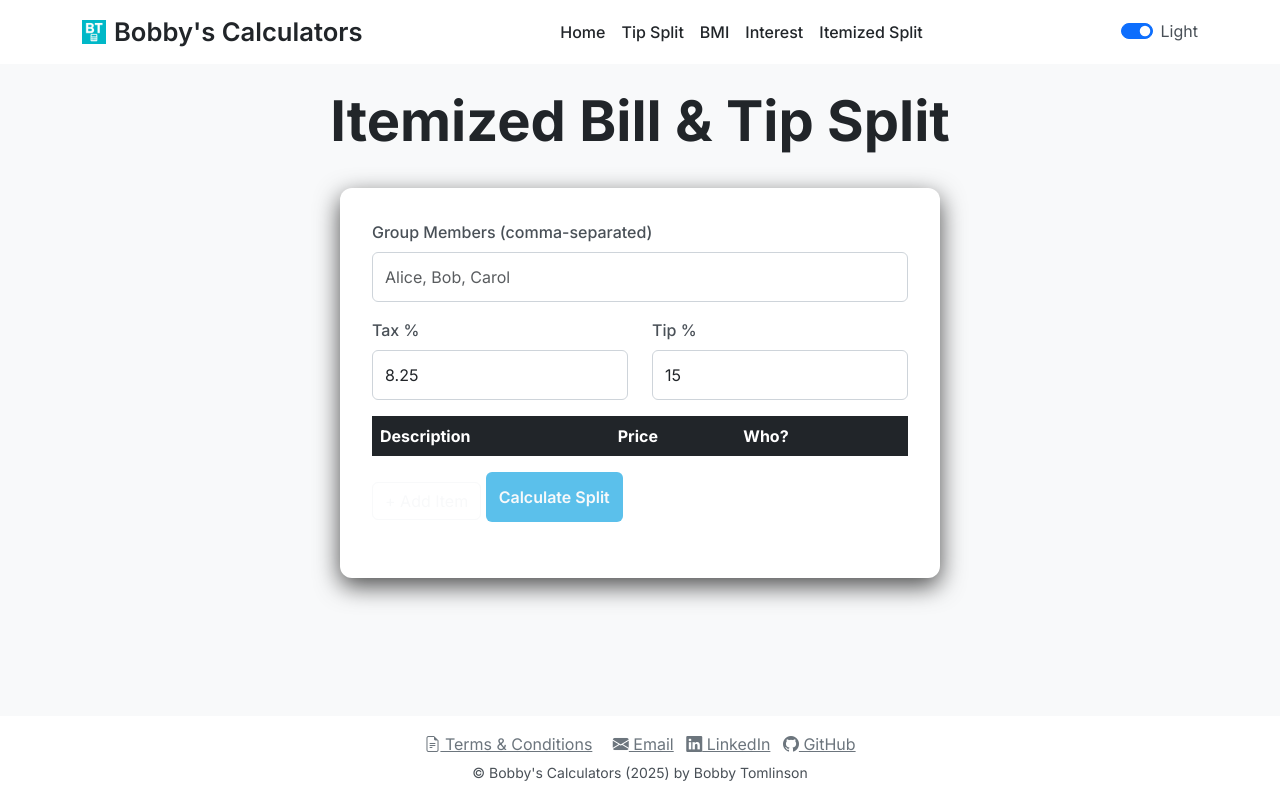
After one commit to btomlinson237/newProject, a Flask app: page /split in a window 1280 px wide. The commit adds this page. Run offline with Flask 3, Linux system fonts and the light colour scheme; lists and menus that the app fills with data are empty.

Commit message:
Manual split check

```diff
--- a/app.py
+++ b/app.py
@@ -18,6 +18,10 @@ def bmi():
 def interest():
     return render_template('interest.html')
 
+@app.route('/split')
+def split():
+    return render_template('split.html')
+
 @app.route('/terms')
 def terms():
     return render_template('terms.html')
--- a/static/css/styles.css
+++ b/static/css/styles.css
@@ -180,3 +180,10 @@ html[data-theme="light"] .navbar-nav .nav-link {
 html[data-theme="light"] .form-check-label {
   color: var(--text-secondary) !important;
 }
+
+
+/* Allow multi-select boxes to expand and show options */
+.form-select[multiple] {
+  min-height: 6rem;
+  height: auto !important;
+}
--- a/static/js/scripts.js
+++ b/static/js/scripts.js
@@ -3,7 +3,6 @@
 // — Alpine component registrations —
 document.addEventListener('alpine:init', () => {
   Alpine.data('tipCalc', () => ({
-    // — state —
     bill:          null,
     pct:           15,
     people:        1,
@@ -13,11 +12,8 @@ document.addEventListener('alpine:init', () => {
     tip:           0,
     total:         0,
     perPerson:     0,
+    history:       [],
 
-    // ← new history array
-    history: [],
-
-    // — validity check —
     get isValid() {
       return (
         this.bill   >  0 &&
@@ -27,7 +23,6 @@ document.addEventListener('alpine:init', () => {
       );
     },
 
-    // — action —
     calculate() {
       this.tip       = (this.bill || 0) * (this.pct / 100);
       this.total     = (this.bill || 0) + this.tip;
@@ -35,7 +30,6 @@ document.addEventListener('alpine:init', () => {
         ? this.total / this.people
         : 0;
 
-      // ← record this result
       this.history.push({
         bill:       this.bill,
         pct:        this.pct,
@@ -47,7 +41,6 @@ document.addEventListener('alpine:init', () => {
     }
   }));
 
-
   Alpine.data('bmiCalc', () => ({
     weight:        null,
     height:        null,
@@ -58,13 +51,11 @@ document.addEventListener('alpine:init', () => {
     category:      '',
     history:       [],
 
-    // valid only when both inputs > 0
     get isValid() {
       return this.weight > 0 && this.height > 0;
     },
 
     calculate() {
-      // compute bmi & category
       let w = this.weight || 0;
       let h = this.height || 0;
       if (this.unit === 'imperial') {
@@ -78,7 +69,6 @@ document.addEventListener('alpine:init', () => {
                        : b < 30   ? 'Overweight'
                        : 'Obese';
 
-      // record into history
       this.history.push({
         weight:   this.weight,
         height:   this.height,
@@ -90,29 +80,27 @@ document.addEventListener('alpine:init', () => {
   }));
 
   Alpine.data('interestCalc', () => ({
-    principal:      null,
-    rate:           null,
-    time:           null,
-    touchedP:       false,
-    touchedR:       false,
-    touchedT:       false,
-    interest:       0,
-    total:          0,
-    history:        [],
+    principal: null,
+    rate:      null,
+    time:      null,
+    touchedP:  false,
+    touchedR:  false,
+    touchedT:  false,
+    interest:  0,
+    total:     0,
+    history:   [],
 
-    // valid when principal>0, rate≥0, time>0
     get isValid() {
       return this.principal > 0 && this.rate >= 0 && this.time > 0;
     },
 
     calculate() {
       const P = this.principal || 0;
-      const r = (this.rate || 0)/100;
+      const r = (this.rate || 0) / 100;
       const t = this.time || 0;
       this.interest = (P * r * t).toFixed(2);
       this.total    = (P + parseFloat(this.interest)).toFixed(2);
 
-      // record into history
       this.history.push({
         principal: this.principal.toFixed(2),
         rate:      this.rate.toFixed(2),
@@ -122,25 +110,82 @@ document.addEventListener('alpine:init', () => {
       });
     }
   }));
+
+  // — Itemized split with line‐item assignment —
+  Alpine.data('itemizedSplit', () => ({
+    taxRate:     8.25,
+    tipRate:     15,
+    peopleInput: '',
+    people:      [],
+    items:       [],
+    shares:      {},
+
+    init() {
+      // 1) parse once on mount
+      this.parsePeople();
+      // 2) re-parse whenever the text changes
+      this.$watch('peopleInput', () => this.parsePeople());
+    },
+
+    addItem() {
+      this.items.push({ desc: '', price: 0, assigned: [] });
+    },
+    removeItem(i) {
+      this.items.splice(i, 1);
+    },
+
+    parsePeople() {
+      // break on commas, trim out empties
+      this.people = this.peopleInput
+        .split(',')
+        .map(s => s.trim())
+        .filter(Boolean);
+
+      // reset any stale assignments
+      this.items.forEach(it => { it.assigned = []; });
+    },
+
+    calculate() {
+      const subtotals = {};
+      this.people.forEach(p => subtotals[p] = 0);
+
+      // allocate each item equally to its assignees
+      this.items.forEach(it => {
+        const n = it.assigned.length;
+        if (!n) return;
+        const per = it.price / n;
+        it.assigned.forEach(p => subtotals[p] += per);
+      });
+
+      const itemTotal = Object.values(subtotals).reduce((a, b) => a + b, 0);
+      const taxAmt    = itemTotal * (this.taxRate / 100);
+      const tipAmt    = itemTotal * (this.tipRate / 100);
+      const grandTotal= itemTotal + taxAmt + tipAmt;
+      const factor    = grandTotal / itemTotal;
+
+      // final per-person share
+      this.people.forEach(p => {
+        this.shares[p] = subtotals[p] * factor;
+      });
+    }
+  }));
 });
 
 // — Theme toggle logic —
-// Moves the <html> between light/dark based on switch & persists in localStorage.
+// Moves the <html> between light/dark based on switch & persists choice.
 (function() {
   const toggle = document.getElementById('themeToggle');
   const root   = document.documentElement;
   const saved  = localStorage.getItem('theme');
 
-  // Initialize on page load
   if (
     saved === 'light' ||
-    ( !saved && window.matchMedia('(prefers-color-scheme: light)').matches )
+    (!saved && window.matchMedia('(prefers-color-scheme: light)').matches)
   ) {
     root.setAttribute('data-theme', 'light');
     if (toggle) toggle.checked = true;
   }
 
-  // If the toggle exists, wire up the change handler
   if (toggle) {
     toggle.addEventListener('change', () => {
       if (toggle.checked) {
--- a/templates/base.html
+++ b/templates/base.html
@@ -76,6 +76,10 @@
             <a class="nav-link {% if request.endpoint=='interest' %}active{% endif %}"
                href="{{ url_for('interest') }}">Interest</a>
           </li>
+          <li class="nav-item">
+            <a class="nav-link {% if request.endpoint=='split' %}active{% endif %}"
+              href="{{ url_for('split') }}">Itemized Split</a>
+          </li>
         </ul>
       </div>
 
--- /dev/null
+++ b/templates/split.html
@@ -0,0 +1,123 @@
+{% extends 'base.html' %}
+{% block page_title %}Itemized Bill &amp; Tip Split{% endblock %}
+{% block content %}
+<div
+  x-data="itemizedSplit()"
+  x-init="init()"
+  class="form-card w-100"
+>
+
+  <!-- Group Members (define these first) -->
+  <div class="mb-3">
+    <label class="form-label">Group Members (comma-separated)</label>
+    <input
+      type="text"
+      x-model="peopleInput"
+      placeholder="Alice, Bob, Carol"
+      class="form-control input-field"
+    />
+  </div>
+
+  <!-- Tax & Tip Rates -->
+  <div class="row mb-3">
+    <div class="col-md-6">
+      <label class="form-label">Tax %</label>
+      <input type="number"
+             x-model.number="taxRate"
+             min="0"
+             class="form-control input-field"/>
+    </div>
+    <div class="col-md-6">
+      <label class="form-label">Tip %</label>
+      <input type="number"
+             x-model.number="tipRate"
+             min="0"
+             class="form-control input-field"/>
+    </div>
+  </div>
+
+  <!-- Dynamic Item List -->
+    <table class="table table-dark table-borderless mb-3">
+    <thead>
+      <tr>
+        <th>Description</th>
+        <th>Price</th>
+        <th>Who?</th>
+        <th></th>
+      </tr>
+    </thead>
+    <tbody>
+      <template x-for="(item, idx) in items" :key="idx">
+        <tr>
+          <td>
+            <input x-model="item.desc"
+                   class="form-control input-field"
+                   placeholder="e.g. Burger"/>
+          </td>
+          <td>
+            <input x-model.number="item.price"
+                   type="number"
+                   class="form-control input-field"
+                   min="0" step="0.01"/>
+          </td>
+          <td>
+            <div class="d-flex flex-column" style="gap:0.25rem;">
+              <template x-for="person in people" :key="person">
+                <div class="form-check">
+                  <input
+                    class="form-check-input"
+                    type="checkbox"
+                    :id="`item-${idx}-person-${person}`"
+                    :value="person"
+                    x-model="item.assigned"
+                  />
+                  <label
+                    class="form-check-label"
+                    :for="`item-${idx}-person-${person}`"
+                    x-text="person"
+                  ></label>
+                </div>
+              </template>
+            </div>
+          </td>
+          <td>
+            <button class="btn btn-sm btn-outline-danger"
+                    @click="removeItem(idx)">
+              &times;
+            </button>
+          </td>
+        </tr>
+      </template>
+    </tbody>
+  </table>
+
+
+  <button class="btn btn-outline-light mb-3"
+          @click="addItem()">
+    + Add Item
+  </button>
+
+  <!-- Calculate & Results -->
+  <button class="btn btn-accent mb-4"
+          @click="calculate()">
+    Calculate Split
+  </button>
+
+  <template x-if="Object.keys(shares).length">
+    <div class="result text-start">
+      <h5>Per-Person Totals</h5>
+      <ul class="list-group mb-3">
+        <template x-for="(amt, name) in shares" :key="name">
+          <li class="list-group-item d-flex justify-content-between bg-secondary text-white">
+            <span x-text="name"></span>
+            <span>$<span x-text="amt.toFixed(2)"></span></span>
+          </li>
+        </template>
+      </ul>
+      <p class="small text-secondary">
+        Includes tax and tip evenly apportioned by item shares.
+      </p>
+    </div>
+  </template>
+</div>
+{% endblock %}
```
